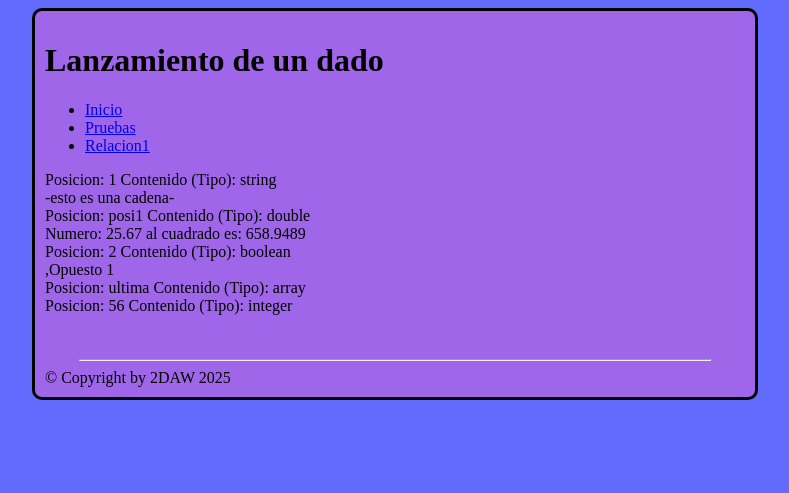
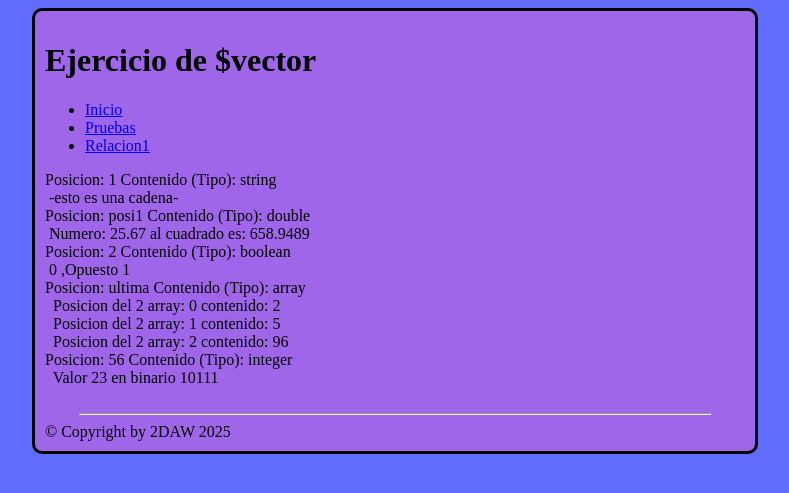
Before and after one commit to jruisot1903-daw/Primer_Trimestre, a PHP site: page /aplicacion/relacion1/ejercicio5/index.php in a window 1280 px wide. Shown: the top 493 px of the page, without its empty margins (245-1034 px from the left). Run offline with PHP 8.4, Linux system fonts and the light colour scheme.

Commit message:
Ejercicio5 terminado

```diff
--- a/aplicacion/relacion1/ejercicio5/index.php
+++ b/aplicacion/relacion1/ejercicio5/index.php
@@ -13,7 +13,7 @@ inicioCabecera("2DAW APLICACION");
 cabecera();
 finCabecera();
 
-inicioCuerpo("Lanzamiento de un dado");
+inicioCuerpo("Ejercicio de \$vector");
 cuerpo(); //llamo a la vista
 finCuerpo();
 
@@ -29,23 +29,32 @@ function cuerpo()
 {
     global $vector;
 
-    foreach ($vector as $key => $valor) {
-             echo "Posicion: ".$key." Contenido (Tipo): ".gettype($valor)."<br>";
-            $tipo = gettype($valor);
+    foreach ($vector as $key => $valor) { // hacemos el foreach para recorrer el array
+             echo "Posicion: ".$key." Contenido (Tipo): ".gettype($valor)."<br>"; // Mostramos la posicion y el tipo del contenido que tiene el array
+            $tipo = gettype($valor); // guardamos el tipo de la variable para utilizarlo como condición del switch
 
-            switch($tipo){
+            switch($tipo){ // hacemos el switch con sus respectivas salidas para cada caso
                 case "string":
-                    echo "-".$valor."-<br>";
+                    echo "&nbsp-".$valor."-<br>";
                 break;
 
                 case "double":
-                    echo "Numero: ".$valor." al cuadrado es:  ".($valor**2)."<br>";
+                    echo "&nbspNumero: ".$valor." al cuadrado es:  ".($valor**2)."<br>";
                 break;
 
                 case "boolean":
-                        echo $valor." ,Opuesto ".!$valor."<br>";
+                        echo "&nbsp".(int)$valor." ,Opuesto ".!$valor."<br>"; // he tenido que hacerle un castin a int ya que al utilizar el echo lo pasa a texto y el falso en negativo es un string vacio
                     break;
 
+                case "array":
+                        foreach($valor as $keys => $value){
+                            echo "&nbsp Posicion del 2 array: ".$keys." contenido: ".$value."<br>"; // &nbsp se utiliza en html para poner un espacio en blanco
+                        }
+                    break;
+
+                case "integer":
+                        echo "&nbsp Valor ".$valor." en binario ".decbin($valor);
+                    break;
 
             }
         }
--- a/aplicacion/relacion1/index.php
+++ b/aplicacion/relacion1/index.php
@@ -33,6 +33,7 @@ function cuerpo()
                             <li><a href="/aplicacion/relacion1/ejercicio3/index.php">3º apartado</a></li>
                             <li><a href="/aplicacion/relacion1/ejercicio4/index.php">4º apartado</a></li>
                             <li><a href="/aplicacion/relacion1/ejercicio5/index.php">5º apartado</a></li>
+                            <li><a href="/aplicacion/relacion1/ejercicio6/index.php">6º apartado</a></li>
                         </ul>
 
                 </li>
```
Also changed, not shown: aplicacion/relacion1/ejercicio6/index.php (added, +28 -0 lines).
